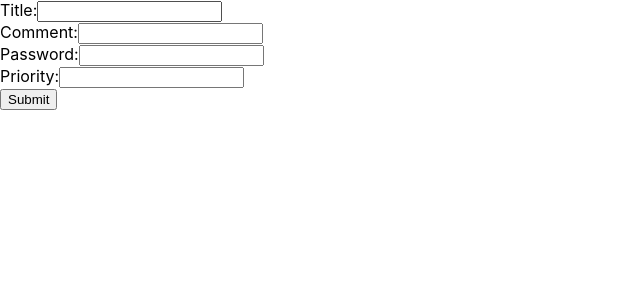
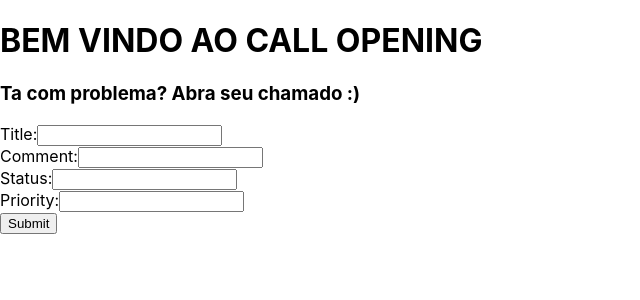
Before and after one commit to luccasst/frontend-call-opening, a React (Create React App) app in the folder frontend-call-opening/: page /call in a window 1280 px wide. Shown: the top 300 px of the page, without its empty margins (0-640 px from the left). Built offline with nearby package versions, Linux system fonts and the light colour scheme.

Commit message:
add provider and context from call and user

```diff
--- /dev/null
+++ b/frontend-call-opening/src/context/context.js
@@ -0,0 +1,5 @@
+import { createContext } from 'react';
+
+const callContext = createContext();
+
+export default callContext;
--- a/frontend-call-opening/src/pages/callPage.jsx
+++ b/frontend-call-opening/src/pages/callPage.jsx
@@ -16,6 +16,13 @@ const CallPage = () => {
     }
 
     return (
+      <div>
+        <div className='h1'>
+          <h1>BEM VINDO AO CALL OPENING</h1>
+        </div>
+        <div className="h3">
+          <h3>Ta com problema? Abra seu chamado :)</h3>
+        </div>
         <form onSubmit={handleSubmit}>
           <label>
             Title:
@@ -29,16 +36,15 @@ const CallPage = () => {
           <label>
             Comment:
             <input
-              type="email"
+              type="text"
               value={comment}
               onChange={(e) => setComment(e.target.value)}
             />
           </label>
           <br />
           <label>
-            Password:
+            Status:
             <input
-              type="password"
               value={status}
               onChange={(e) => setStatus(e.target.value)}
             />
@@ -55,6 +61,7 @@ const CallPage = () => {
           <br />
           <button type="submit">Submit</button>
         </form>
+        </div>
       );
 }
 
```
Also changed, not shown: frontend-call-opening/src/context/provider.js (added, +20 -0 lines), frontend-call-opening/src/components/navBar.jsx (added).
